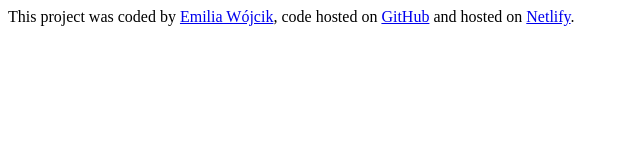
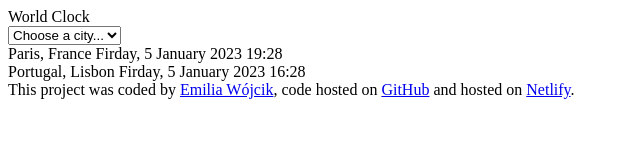
Before and after one commit to emiliavv/world-clock, a plain HTML site: page index.html in a window 1280 px wide. Shown: the whole page, without its empty margins (0-640 px from the left). Drawn offline with Linux system fonts and the light colour scheme.

Commit message:
added htm code

```diff
--- a/index.html
+++ b/index.html
@@ -6,6 +6,28 @@
     <title>World Clock - Emilia W</title>
 </head>
 <body>
+    World Clock
+    <form>
+        <select name="city" id="city">
+            <option value="choose">Choose a city...</option>
+            <option value="Poland/Warsaw">Warsaw 🇵🇱</option>
+            <option value="France/Paris">Paris 🇫🇷</option>
+            <option value="Japan/Tokyo">Tokyo 🇯🇵</option>
+            <option value="USA/Washington">Washington 🇺🇸</option>
+            <option value="England/London">London 🇬🇧</option>
+            <option value="Australia/Sydney">Sydney 🇦🇺</option>
+        </select>
+    </form>
+        <div class="paris">
+            Paris, France
+            Firday, 5 January 2023
+            19:28
+        </div>
+        <div class="milan">
+            Portugal, Lisbon
+            Firday, 5 January 2023
+            16:28
+        </div>
     <footer>
         This project was coded by <a href="https://github.com/emiliavv">Emilia Wójcik</a>, code hosted on <a
             href="https://github.com/emiliavv/world-clock">GitHub</a> and hosted on <a
```
